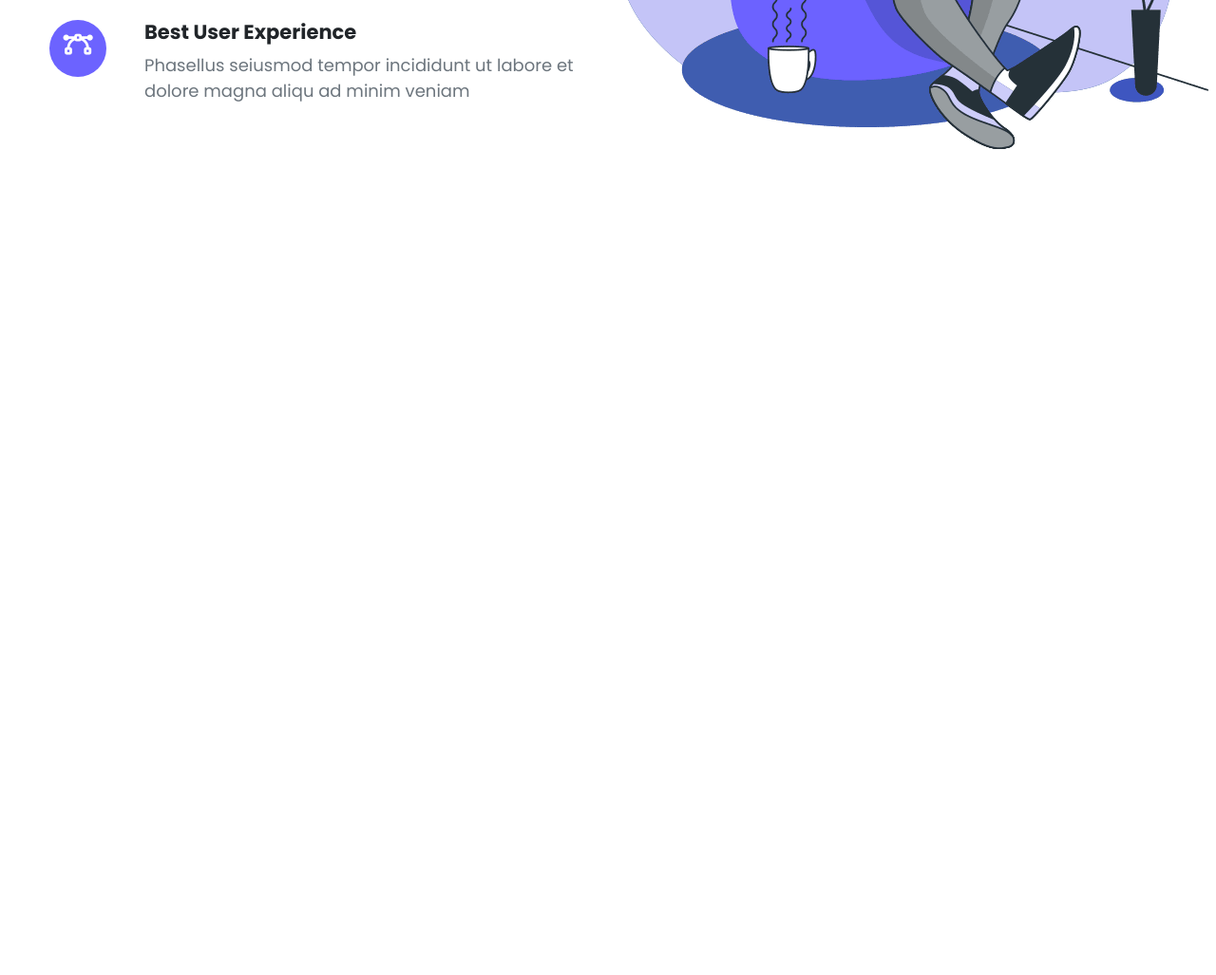
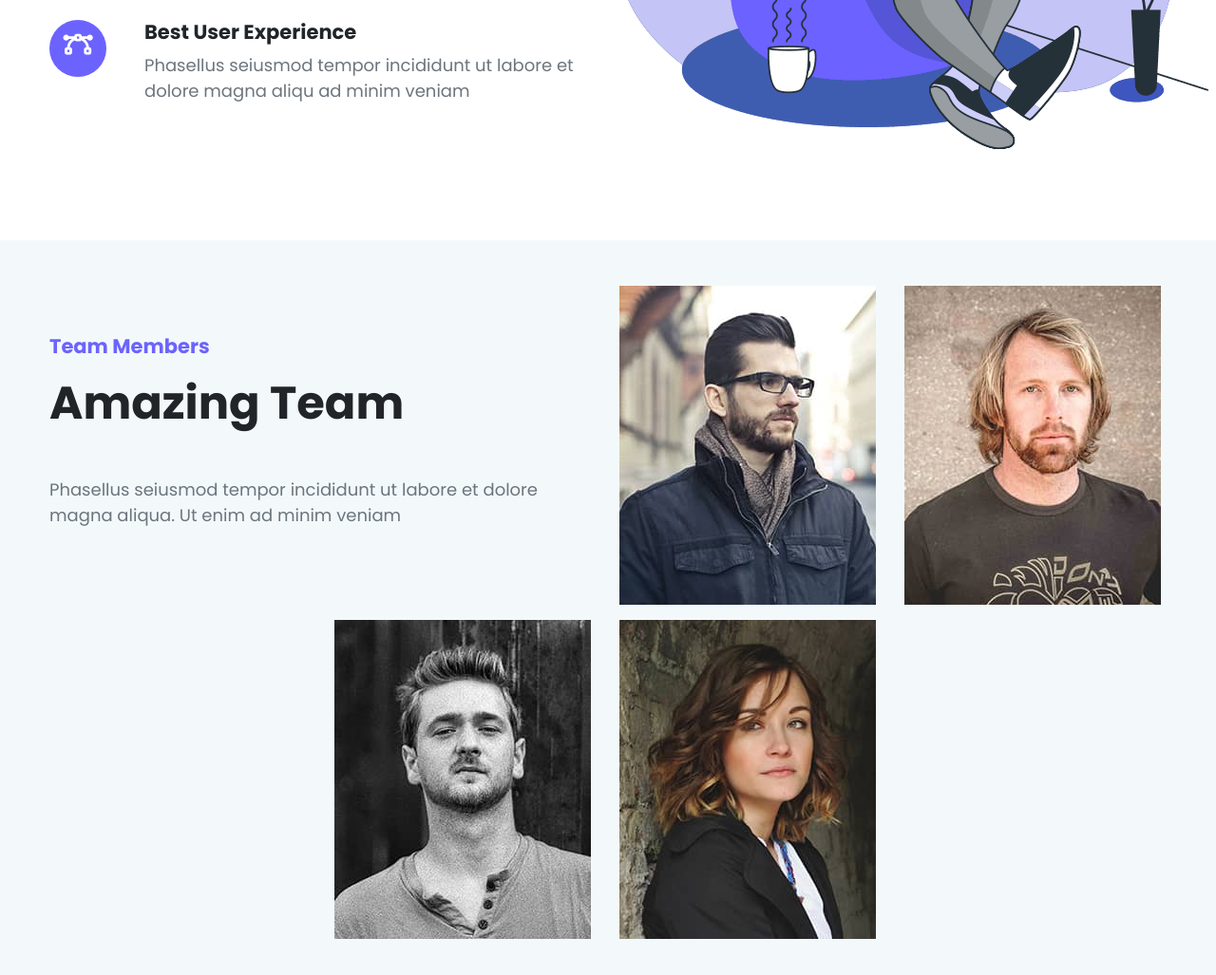
Before and after one commit to Pythondeveloper6/2050-Landing-Page, a plain HTML site: page index.html in a window 1280 px wide. Shown: the part 5008-6035 px from the top of the page at 95% size. Before the commit the page ends 5261 px from the top, so only its background shows below. Drawn offline with nearby package versions, Linux system fonts and the light colour scheme.

Commit message:
add team section

```diff
--- a/index.html
+++ b/index.html
@@ -294,7 +294,43 @@
     </div>
     <!-- end features section-->
 
-
+    <!-- start team section -->
+    <section class="mydiv my-5 py-5">
+        <div class="container">
+            <div class="row">
+                <div class="col-lg-6">
+                    <p class="text-subtitle mt-5"> Team Members</p>
+                    <h1 class="text-title mb-5"> Amazing Team </h1>
+                    <p class="text-secondary text-p mb-5">  Phasellus seiusmod tempor incididunt ut labore et dolore magna aliqua. Ut enim ad minim veniam </p>
+                </div>
+                <div class="col-lg-3">
+                    <div>
+                        <img src="img/team-img1.jpg" alt="">
+                    </div>
+                </div>
+                <div class="col-lg-3">
+                    <div>
+                        <img src="img/team-img2.jpg" alt="">
+                    </div>
+                </div>
+            </div>
+            <div class="row mt-3">
+                <div class="col-lg-3"></div>
+                <div class="col-lg-3">
+                    <div>
+                        <img src="img/team-img3.jpg" alt="">
+                    </div>
+                </div>
+                <div class="col-lg-3">
+                     <div>
+                        <img src="img/team-img4.jpg" alt="">
+                    </div>
+                </div>
+                <div class="col-lg-3"></div>
+            </div>
+        </div>
+    </section>
+    <!-- end team section -->
 
     <script src="https://cdn.jsdelivr.net/npm/bootstrap@5.3.0-alpha1/dist/js/bootstrap.bundle.min.js" integrity="sha384-w76AqPfDkMBDXo30jS1Sgez6pr3x5MlQ1ZAGC+nuZB+EYdgRZgiwxhTBTkF7CXvN" crossorigin="anonymous"></script>
   </body>
```
